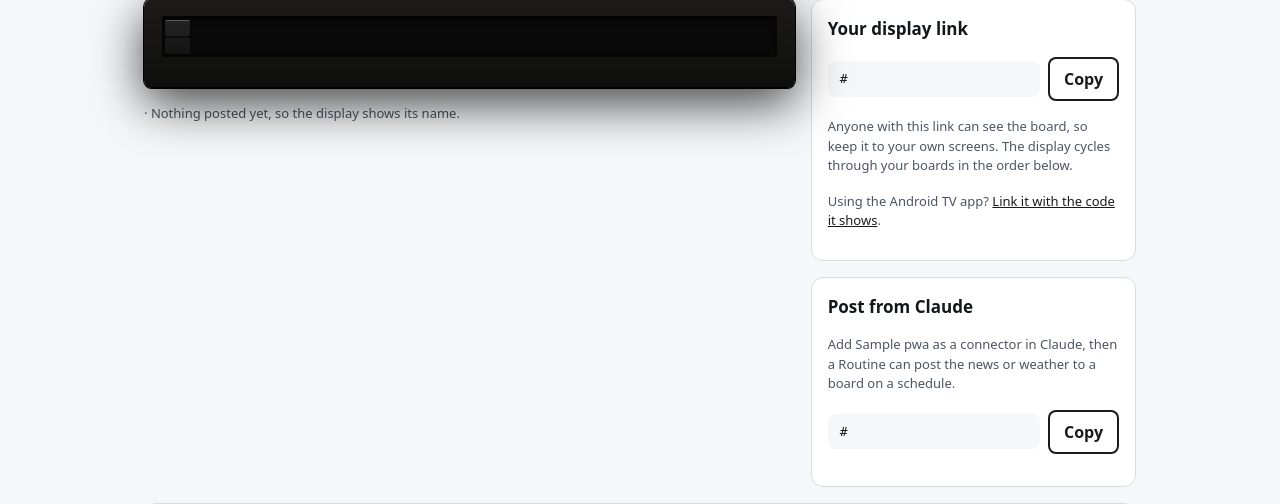
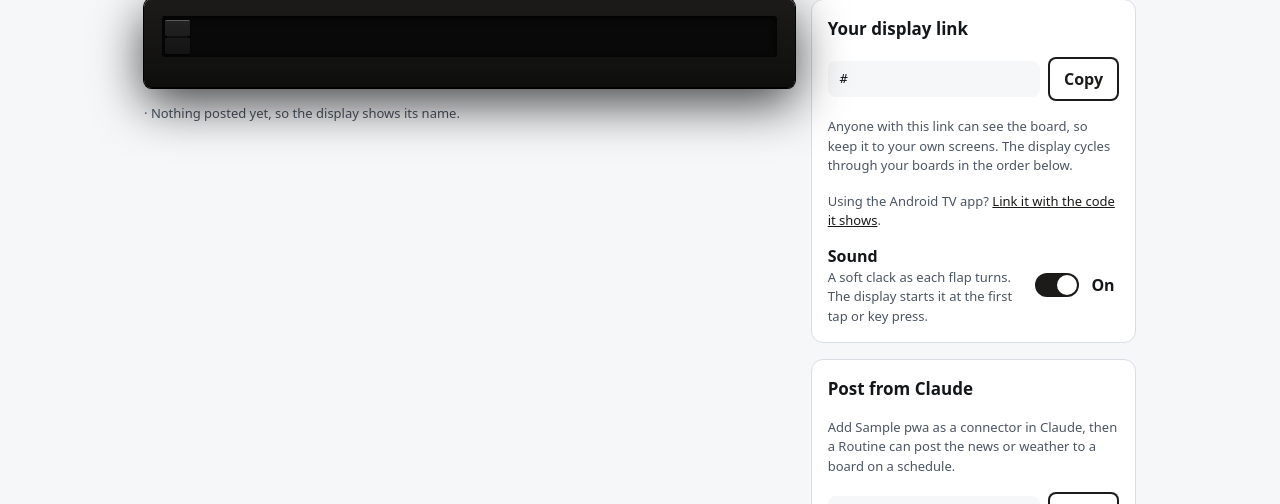
Before and after one commit to hugorodgerbrown/split-flap, a Django app: template apps/boards/templates/boards/manage.html in a window 1280 px wide. Shown: the part 126-630 px from the top of the page. Run offline with Django 5.2, Linux system fonts and the light colour scheme; the template is opened without the code that fills it: most values are stand-ins (such as "Sample title", 1, 10 or a date in 2020); form fields are guessed from the names that the template uses.

Commit message:
RAS-71: Turn the display's flap sound on or off from the display page (#18)
* RAS-71: Turn the display's flap sound on or off from the display page

The display remembers whether its sound is on and tells the TV in its
state. The display page has a Sound switch (a plain form post). The TV
follows the setting when it changes, starting the sound at the first tap
or key press and showing "Tap for sound" until then.

Co-Authored-By: Claude Opus 5.5 (1M context) <noreply@anthropic.com>
Claude-Session: https://claude.ai/code/session_0127CRBi8Two136nHKHuhDMQ

* RAS-71: Start the sound at a tap before the first poll; close the design page's inline form

Co-Authored-By: Claude Opus 5.5 (1M context) <noreply@anthropic.com>
Claude-Session: https://claude.ai/code/session_0127CRBi8Two136nHKHuhDMQ

---------

Co-authored-by: Claude <noreply@anthropic.com>

```diff
--- a/apps/boards/admin.py
+++ b/apps/boards/admin.py
@@ -18,7 +18,7 @@ class BoardInline(admin.TabularInline):
 class DisplayAdmin(admin.ModelAdmin):
     """Displays, oldest first, with their boards."""
 
-    list_display = ("to_string", "owner", "uuid", "created_at")
+    list_display = ("to_string", "owner", "sound", "uuid", "created_at")
     list_select_related = ("owner",)
     readonly_fields = ("uuid",)
     inlines = [BoardInline]
--- /dev/null
+++ b/apps/boards/templates/boards/_switch.html
@@ -0,0 +1,5 @@
+{# An on/off switch that is a plain submit button: pressing it posts the other value. #}
+<button class="switch" type="submit" name="sound" value="{{ on|yesno:'off,on' }}" role="switch" aria-checked="{{ on|yesno:'true,false' }}"{% if labelledby %} aria-labelledby="{{ labelledby }}"{% endif %}{% if describedby %} aria-describedby="{{ describedby }}"{% endif %}>
+  <span class="switch__track" aria-hidden="true"></span>
+  <span class="switch__state" aria-hidden="true">{{ on|yesno:'On,Off' }}</span>
+</button>
--- a/apps/boards/templates/boards/manage.html
+++ b/apps/boards/templates/boards/manage.html
@@ -38,6 +38,14 @@
         </p>
         <p class="meta">Anyone with this link can see the board, so keep it to your own screens. The display cycles through your boards in the order below.</p>
         <p class="meta">Using the Android TV app? <a href="{% url 'pairing:pair' %}">Link it with the code it shows</a>.</p>
+        <form class="setting" id="sound" method="post" action="{% url 'boards:sound' %}">
+          {% csrf_token %}
+          <span class="setting__text">
+            <span class="item__title" id="sound-label">Sound</span>
+            <span class="meta" id="sound-help">A soft clack as each flap turns. The display starts it at the first tap or key press.</span>
+          </span>
+          {% include "boards/_switch.html" with on=display.sound labelledby="sound-label" describedby="sound-help" %}
+        </form>
       </section>
       {% if mcp_url %}
         <section class="card stack" aria-labelledby="claude-h">
--- a/apps/boards/templates/boards/tv.html
+++ b/apps/boards/templates/boards/tv.html
@@ -16,11 +16,13 @@
   </head>
   <body>
     <div class="stage">
-      <div class="board" id="board" data-state-url="{{ state_url }}" data-poll-seconds="{{ poll_seconds }}">
+      <div class="board" id="board" data-state-url="{{ state_url }}" data-poll-seconds="{{ poll_seconds }}" data-sound="{{ display.sound|yesno:'on,off' }}">
         <div class="grid" id="grid" aria-live="polite"></div>
         <div class="engrave"><span id="boardName"></span><span class="leds" id="leds"></span></div>
       </div>
     </div>
+
+    <p class="sound-hint" id="soundHint" hidden>Tap for sound</p>
 
     <div class="hud" id="hud">
       <div class="tabs" role="tablist" id="tabs"></div>
--- a/apps/boards/urls.py
+++ b/apps/boards/urls.py
@@ -8,6 +8,7 @@ app_name = "boards"
 
 urlpatterns = [
     path("display/", views.display_manage, name="manage"),
+    path("display/sound/", views.display_sound, name="sound"),
     path("display/boards/", views.board_add, name="add"),
     path("display/boards/<uuid:board_uuid>/", views.board_detail, name="board"),
     path("display/boards/<uuid:board_uuid>/message/", views.board_message, name="message"),
--- a/static/css/app.css
+++ b/static/css/app.css
@@ -394,6 +394,48 @@ input.code-box:focus { border-color: var(--action); outline: 2px solid var(--act
 .icon-button svg { width: 18px; height: 18px; }
 .icon-button:disabled { opacity: 0.4; cursor: default; }
 
+/* A setting: its name and a line on what it does, with its control beside them. */
+.setting { display: flex; align-items: center; justify-content: space-between; gap: var(--space-md); margin: 0; }
+.setting__text { display: flex; flex-direction: column; min-width: 0; }
+
+/* An on/off switch (role="switch"); aria-checked says which, and the word beside it repeats it. */
+.switch {
+  display: inline-flex;
+  flex: none;
+  align-items: center;
+  gap: var(--space-sm);
+  min-height: 44px;
+  padding: 0;
+  border: 0;
+  background: none;
+  color: var(--text-2);
+  font: inherit;
+  font-weight: 600;
+  cursor: pointer;
+}
+.switch__track {
+  position: relative;
+  width: 44px;
+  height: 24px;
+  border-radius: var(--radius-card);
+  background: var(--border);
+}
+.switch__track::after {
+  content: "";
+  position: absolute;
+  top: var(--space-2xs);
+  left: var(--space-2xs);
+  width: 20px;
+  height: 20px;
+  border-radius: var(--radius-round);
+  background: var(--text-2);
+}
+.switch__state { min-width: 2em; }
+.switch[aria-checked="true"] { color: var(--text-1); }
+.switch[aria-checked="true"] .switch__track { background: var(--action); }
+.switch[aria-checked="true"] .switch__track::after { background: var(--action-text); transform: translateX(20px); }
+.switch:focus-visible { outline: 2px solid var(--action); outline-offset: 2px; border-radius: var(--radius-control); }
+
 /* Buttons side by side, wrapping on a phone. */
 .button-row { display: flex; flex-wrap: wrap; gap: var(--space-sm); margin: 0; }
 
```
Also changed, not shown: apps/boards/forms.py (+10 -0 lines), apps/boards/models.py (+5 -2 lines), apps/boards/services.py (+7 -0 lines), apps/boards/views.py (+13 -1 lines), apps/design/templates/design/index.html (+9 -1 lines), docs/decisions/the-display-sound-starts-at-the-first-tap.md (added, +31 -0 lines), static/css/tv.css (+9 -0 lines), static/js/splitflap.js (+42 -4 lines), tests/boards/test_models.py (+12 -0 lines), tests/boards/test_views.py (+52 -1 lines), tests/js/test_splitflap_sound.js (added, +173 -0 lines), apps/boards/migrations/0003_display_sound.py (added).
